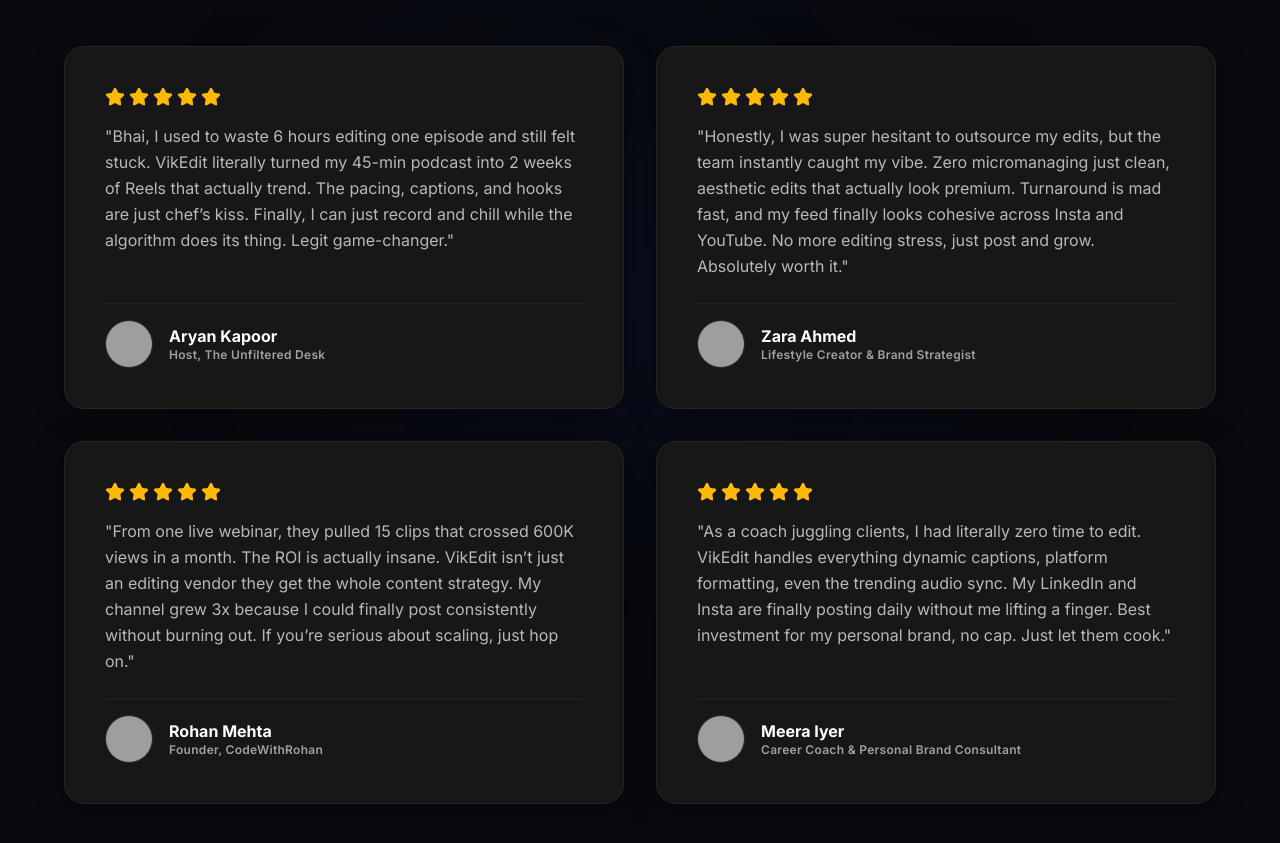
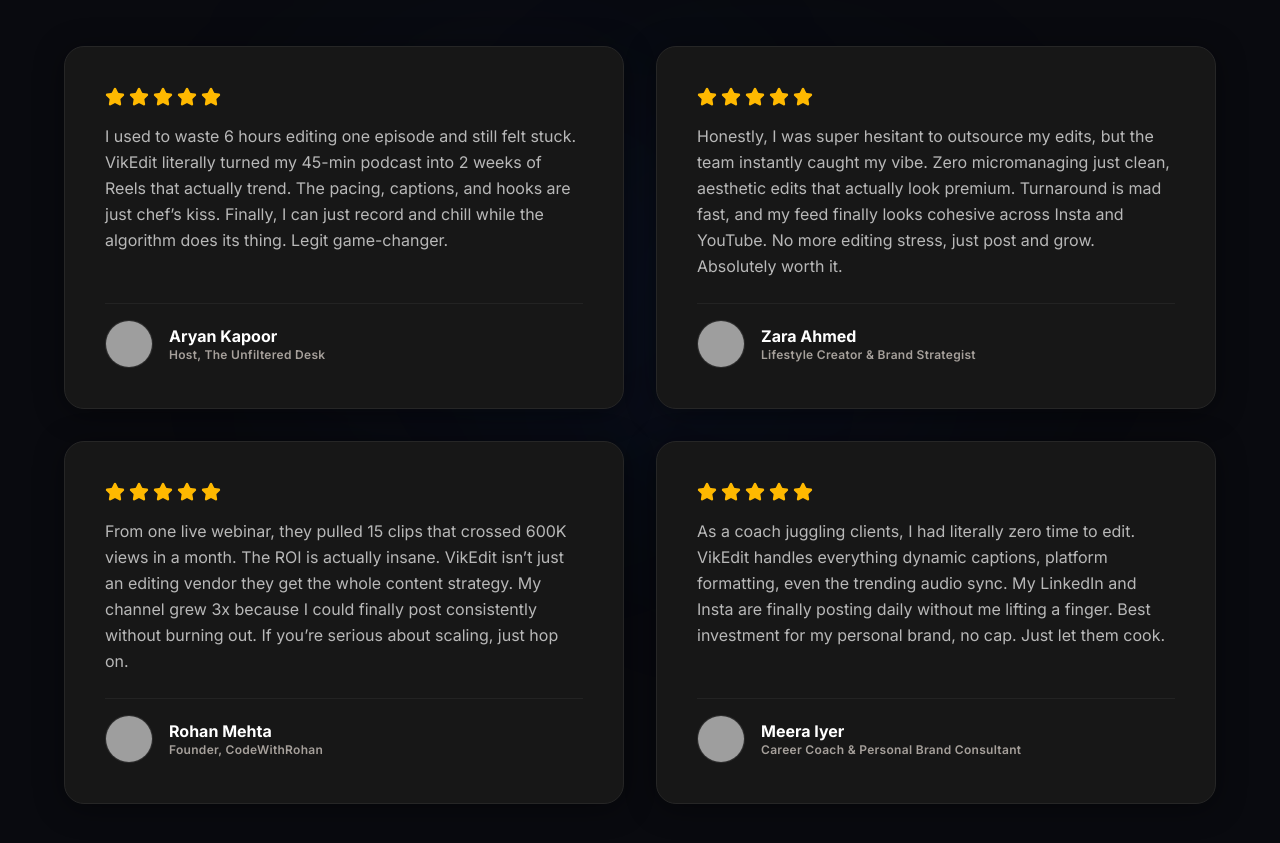
Before and after one commit to mivsr-spec/VikEdit, a React (Vite) app: page / in a window 1280 px wide. Shown: the part 8000-8843 px from the top of the page. Built offline with nearby package versions, Linux system fonts and the light colour scheme; grey boxes are pictures that could not be loaded; a web font is replaced by a local one.

Commit message:
refactor(testimonials): simplify testimonial quote formatting
Remove colloquialisms and quotation marks to align with the minimalist design language.

```diff
--- a/src/components/TestimonialsSection.tsx
+++ b/src/components/TestimonialsSection.tsx
@@ -13,7 +13,7 @@
 const TESTIMONIALS: Testimonial[] = [
   {
     id: 1,
-    quote: "Bhai, I used to waste 6 hours editing one episode and still felt stuck. VikEdit literally turned my 45-min podcast into 2 weeks of Reels that actually trend. The pacing, captions, and hooks are just chef’s kiss. Finally, I can just record and chill while the algorithm does its thing. Legit game-changer.",
+    quote: "I used to waste 6 hours editing one episode and still felt stuck. VikEdit literally turned my 45-min podcast into 2 weeks of Reels that actually trend. The pacing, captions, and hooks are just chef’s kiss. Finally, I can just record and chill while the algorithm does its thing. Legit game-changer.",
     name: "Aryan Kapoor",
     title: "Host, The Unfiltered Desk",
     photoUrl: "https://images2.imgbox.com/d2/7f/JM5rSrqB_o.png",
@@ -115,7 +115,7 @@
 
                 {/* Testimonial Quote body */}
                 <p className="text-[#b8b8b8] font-sans text-sm md:text-base leading-relaxed">
-                  "{t.quote}"
+                  {t.quote}
                 </p>
               </div>
 
```
